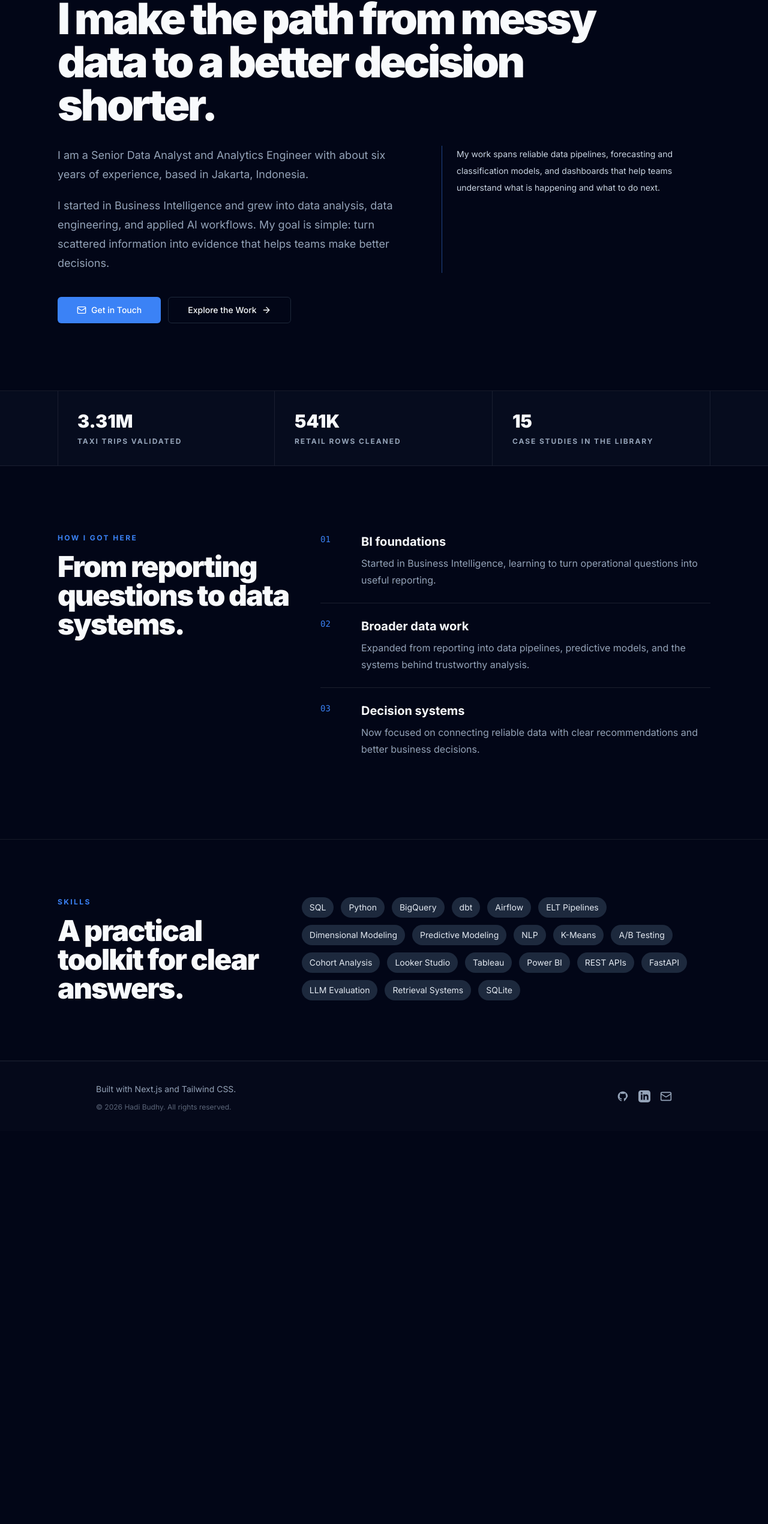
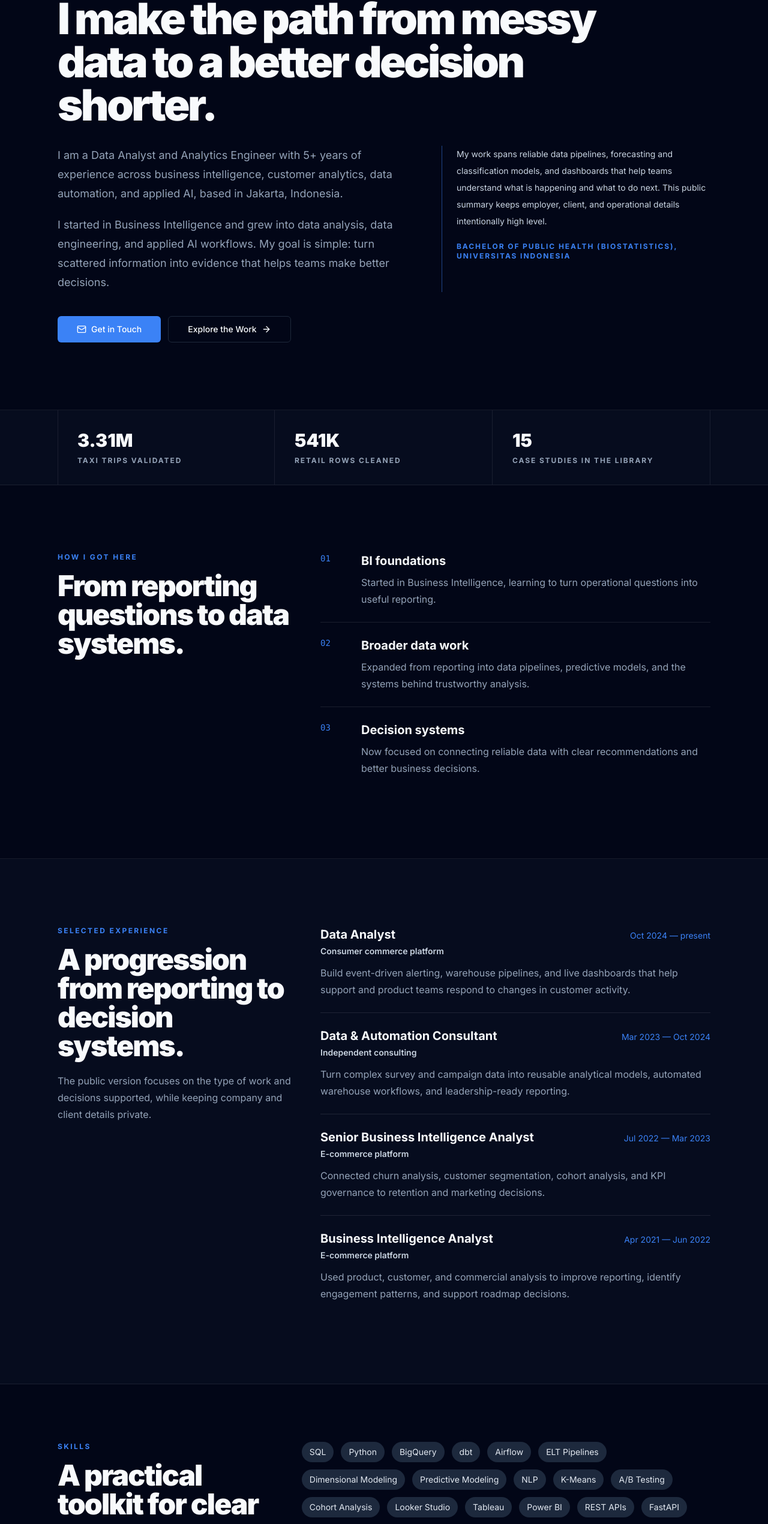
Before and after one commit to hadibudhy/hadibudhy.github.io, a Next.js app: page /about in a window 1280 px wide. Shown: the part 218-2759 px from the top of the page at 60% size. Before the commit the page ends 2104 px from the top, so only its background shows below. Built offline with nearby package versions, Linux system fonts and the light colour scheme.

Commit message:
feat: enrich public profile safely

```diff
--- a/src/app/about/page.tsx
+++ b/src/app/about/page.tsx
@@ -2,17 +2,17 @@ import Link from "next/link";
 import { ArrowRight, Mail } from "lucide-react";
 import { Badge } from "@/components/ui/Badge";
 import { Button } from "@/components/ui/Button";
-import { careerArc, impactStats, skills } from "@/lib/profile";
+import { careerArc, education, experience, impactStats, skills } from "@/lib/profile";
 
 export const metadata = {
   title: "About",
-  description: "How Hadi Budhy uses data analysis and reliable data systems to support better business decisions.",
+  description: "Hadi Budhy’s experience across business intelligence, analytics engineering, automation, and applied AI.",
   alternates: { canonical: "/about" },
   openGraph: {
     type: "website",
     url: "https://hadibudhy.github.io/about",
     title: "About | Hadi Budhy",
-    description: "How Hadi Budhy uses data analysis and reliable data systems to support better business decisions.",
+    description: "Hadi Budhy’s experience across business intelligence, analytics engineering, automation, and applied AI.",
     siteName: "Hadi Budhy",
   },
   twitter: {
@@ -31,10 +31,10 @@ export default function AboutPage() {
           <h1 className="mt-5 max-w-4xl break-words text-[2.7rem] font-black tracking-[-0.05em] text-foreground sm:text-5xl md:text-7xl">I make the path from messy data to a better decision shorter.</h1>
           <div className="mt-8 grid gap-8 lg:grid-cols-[1fr_0.8fr] lg:gap-20">
             <div className="space-y-5 text-lg leading-8 text-muted-foreground">
-              <p>I am a Senior Data Analyst and Analytics Engineer with about six years of experience, based in Jakarta, Indonesia.</p>
+              <p>I am a Data Analyst and Analytics Engineer with 5+ years of experience across business intelligence, customer analytics, data automation, and applied AI, based in Jakarta, Indonesia.</p>
               <p>I started in Business Intelligence and grew into data analysis, data engineering, and applied AI workflows. My goal is simple: turn scattered information into evidence that helps teams make better decisions.</p>
             </div>
-            <div className="border-l border-primary/50 pl-6 text-sm leading-7 text-slate-300">My work spans reliable data pipelines, forecasting and classification models, and dashboards that help teams understand what is happening and what to do next.</div>
+            <div className="border-l border-primary/50 pl-6 text-sm leading-7 text-slate-300">My work spans reliable data pipelines, forecasting and classification models, and dashboards that help teams understand what is happening and what to do next. This public summary keeps employer, client, and operational details intentionally high level.<p className="mt-5 text-xs font-bold uppercase tracking-[0.16em] text-primary">{education}</p></div>
           </div>
           <div className="mt-10 flex flex-col gap-3 sm:flex-row">
             <Button size="lg" asChild><a href="mailto:hadi.budhy@gmail.com"><Mail className="mr-2 h-4 w-4" aria-hidden="true" /> Get in Touch</a></Button>
@@ -56,6 +56,17 @@ export default function AboutPage() {
         </div>
       </section>
 
+      <section className="border-b border-white/[0.08] bg-slate-900/35">
+        <div className="mx-auto max-w-6xl px-4 py-16 sm:px-8 sm:py-20 md:py-28">
+          <div className="grid gap-10 lg:grid-cols-[0.75fr_1.25fr] lg:gap-12">
+            <div><p className="section-kicker">Selected experience</p><h2 className="section-title mt-4">A progression from reporting to decision systems.</h2><p className="mt-5 leading-7 text-muted-foreground">The public version focuses on the type of work and decisions supported, while keeping company and client details private.</p></div>
+            <div className="space-y-0">
+              {experience.map((item) => <div key={`${item.period}-${item.role}`} className="border-t border-white/[0.1] py-6 first:border-t-0 first:pt-0"><div className="flex flex-col justify-between gap-2 sm:flex-row sm:items-baseline"><h3 className="text-xl font-bold text-foreground">{item.role}</h3><span className="text-sm text-primary">{item.period}</span></div><p className="mt-1 text-sm font-semibold text-slate-300">{item.setting}</p><p className="mt-3 max-w-2xl leading-7 text-muted-foreground">{item.description}</p></div>)}
+            </div>
+          </div>
+        </div>
+      </section>
+
       <section className="border-b border-white/[0.08]">
         <div className="mx-auto grid max-w-6xl gap-8 px-4 py-16 sm:px-8 sm:py-20 lg:grid-cols-[0.7fr_1.3fr] lg:gap-10 md:py-24">
           <div><p className="section-kicker">Skills</p><h2 className="section-title mt-4">A practical toolkit for clear answers.</h2></div>
--- a/src/app/page.tsx
+++ b/src/app/page.tsx
@@ -39,7 +39,7 @@ export default function Home() {
             <div className="mt-8 flex flex-wrap gap-x-6 gap-y-2 text-sm text-muted-foreground">
               <a href="https://github.com/hadibudhy" target="_blank" rel="noreferrer" className="transition-colors hover:text-foreground">GitHub ↗</a>
               <a href="https://linkedin.com/in/hadibudhy" target="_blank" rel="noreferrer" className="transition-colors hover:text-foreground">LinkedIn ↗</a>
-              <span>About 6 years across BI, analytics, and data engineering</span>
+              <span>5+ years across BI, analytics, and data engineering</span>
             </div>
           </div>
 
--- a/src/lib/profile.ts
+++ b/src/lib/profile.ts
@@ -19,6 +19,11 @@ export const skills = [
   "LLM Evaluation",
   "Retrieval Systems",
   "SQLite",
+  "XGBoost",
+  "scikit-learn",
+  "n8n",
+  "Mixpanel",
+  "Git",
 ];
 
 export const impactStats = [
@@ -26,6 +31,8 @@ export const impactStats = [
   { value: "541K", label: "retail rows cleaned" },
   { value: "15", label: "case studies in the library" },
 ];
+
+export const education = "Bachelor of Public Health (Biostatistics), Universitas Indonesia";
 
 export const careerArc = [
   {
@@ -44,3 +51,30 @@ export const careerArc = [
     description: "Now focused on connecting reliable data with clear recommendations and better business decisions.",
   },
 ];
+
+export const experience = [
+  {
+    period: "Oct 2024 — present",
+    role: "Data Analyst",
+    setting: "Consumer commerce platform",
+    description: "Build event-driven alerting, warehouse pipelines, and live dashboards that help support and product teams respond to changes in customer activity.",
+  },
+  {
+    period: "Mar 2023 — Oct 2024",
+    role: "Data & Automation Consultant",
+    setting: "Independent consulting",
+    description: "Turn complex survey and campaign data into reusable analytical models, automated warehouse workflows, and leadership-ready reporting.",
+  },
+  {
+    period: "Jul 2022 — Mar 2023",
+    role: "Senior Business Intelligence Analyst",
+    setting: "E-commerce platform",
+    description: "Connected churn analysis, customer segmentation, cohort analysis, and KPI governance to retention and marketing decisions.",
+  },
+  {
+    period: "Apr 2021 — Jun 2022",
+    role: "Business Intelligence Analyst",
+    setting: "E-commerce platform",
+    description: "Used product, customer, and commercial analysis to improve reporting, identify engagement patterns, and support roadmap decisions.",
+  },
+];
```
